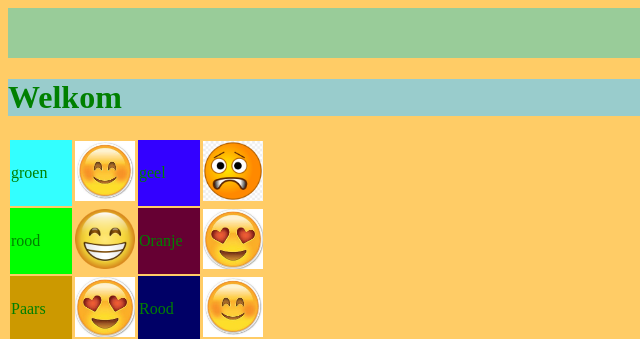
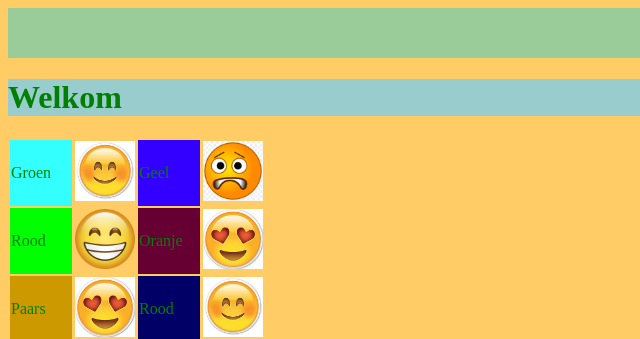
Before and after one commit to Dragonxheart/Huiswerk-les12, a plain HTML site: page index.html in a window 1280 px wide. Shown: the top 339 px of the page, 0-640 px from the left. Drawn offline with Linux system fonts and the light colour scheme.

Commit message:
Update index.html

```diff
--- a/index.html
+++ b/index.html
@@ -11,14 +11,14 @@
 <div id="table">
 <table>
   <tr>
-    <td id="groen" class="b">groen</td>
+    <td id="groen" class="b">Groen</td>
     <td id="Happy"> <img src="Pic/happy.jpg"
        alt="Happy" height="60" width="60"></td>
-    <td id="geel" class="e">geel</td>
+    <td id="geel" class="e">Geel</td>
     <td id="Angst"><img src="Pic/angst.png" alt="Angst" height="60" width="60"></td>
   </tr>
   <tr>
-  <td id="rood" class="a">rood</td>
+  <td id="rood" class="a">Rood</td>
   <td id="Lach"><img src="Pic/Lach.png"
     alt="Lach" height="60" width="60"></td>
     <td id="Oranje" class=f>Oranje</td>
```
